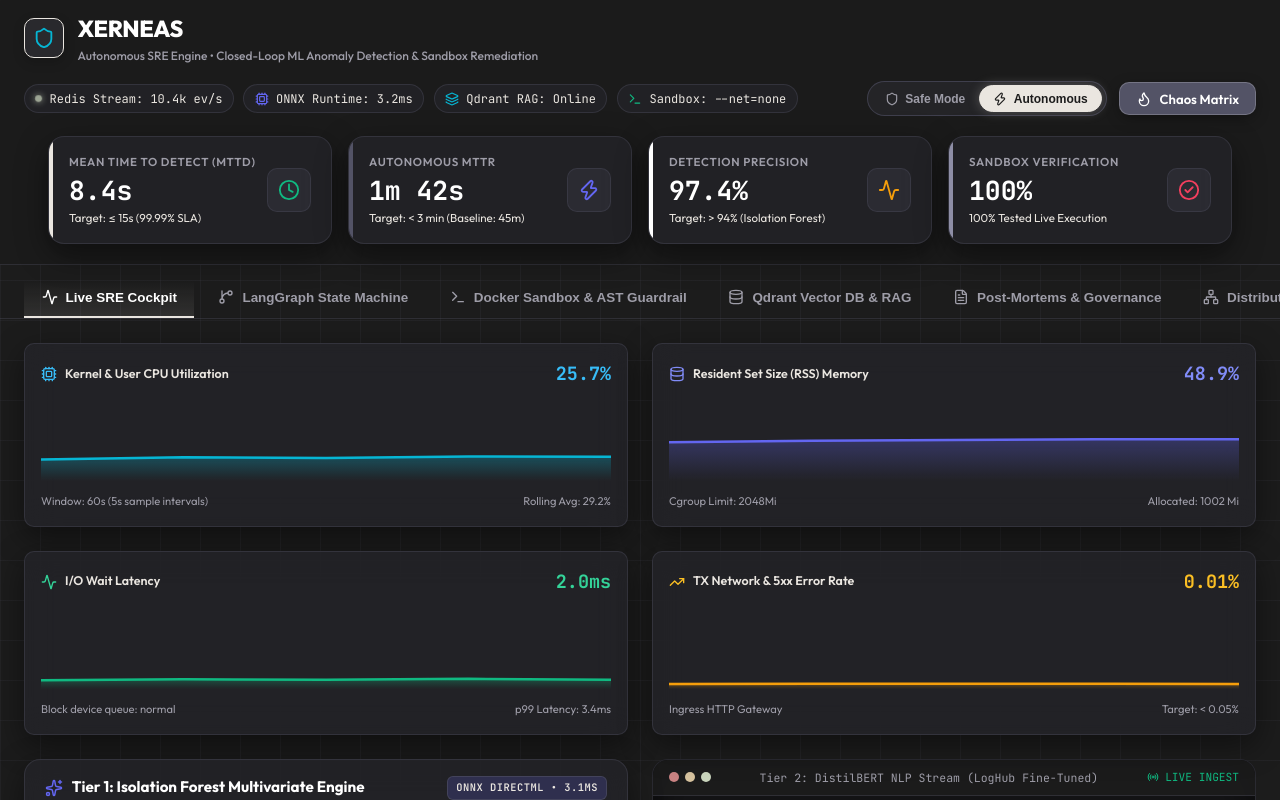
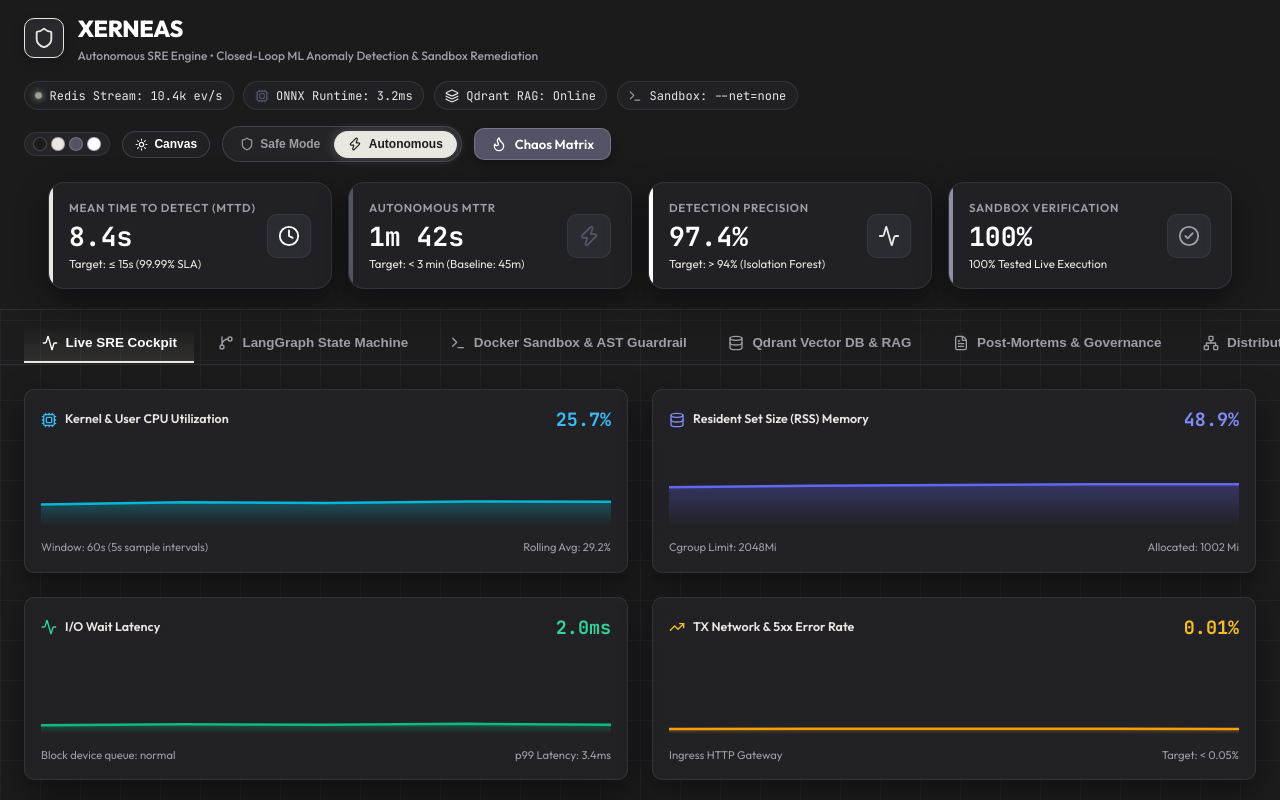
Before and after one commit to Kartikey-3005/Xerneas, a React (Vite) app: page / in a window 1280 px wide. Shown: the top 800 px of the page. Built offline with nearby package versions, Linux system fonts and the light colour scheme; the HTML template or start-up script is replaced by a standard one.

Commit message:
feat(header): add theme switcher and studio palette indicator pill

```diff
--- a/src/components/Header.jsx
+++ b/src/components/Header.jsx
@@ -9,7 +9,8 @@ import {
   Zap,
   Layers,
   Flame,
-  SlidersHorizontal
+  Sun,
+  Moon
 } from 'lucide-react';
 
 export default function Header({
@@ -18,7 +19,9 @@ export default function Header({
   onOpenChaosModal,
   activeIncidentsCount,
   kpis,
-  isSimulating
+  isSimulating,
+  theme = 'charcoal',
+  setTheme
 }) {
   return (
     <header className="top-header">
@@ -26,7 +29,7 @@ export default function Header({
         {/* Brand Section */}
         <div className="brand-section">
           <div className="brand-logo-hex">
-            <Shield className="w-5 h-5 text-cyan-400" size={22} color="#06b6d4" />
+            <Shield size={22} color="currentColor" />
           </div>
           <div>
             <div className="brand-title">
@@ -46,23 +49,55 @@ export default function Header({
           </div>
 
           <div className="status-chip" title="ONNX Isolation Forest + DistilBERT (FR-02)">
-            <Cpu size={14} color="#6366f1" />
+            <Cpu size={14} color="var(--jh-slate)" />
             <span>ONNX Runtime: 3.2ms</span>
           </div>
 
           <div className="status-chip" title="Qdrant Vector DB 384d Embeddings (FR-03)">
-            <Layers size={14} color="#06b6d4" />
+            <Layers size={14} color="var(--text-secondary)" />
             <span>Qdrant RAG: Online</span>
           </div>
 
           <div className="status-chip" title="Ephemeral Docker Sandbox (--net=none) (FR-04)">
-            <Terminal size={14} color="#10b981" />
+            <Terminal size={14} color="var(--text-muted)" />
             <span>Sandbox: --net=none</span>
           </div>
         </div>
 
         {/* Operational Modes & Actions */}
         <div className="header-actions">
+          {/* Palette indicator pill */}
+          <div
+            className="palette-preview-pill"
+            title="Studio Palette: Charcoal (#1C1C1C), Canvas (#EAE6E0), Slate (#535366), White (#FFFFFF)"
+          >
+            <span className="palette-chip chip-charcoal" title="Charcoal #1C1C1C (Primary)"></span>
+            <span className="palette-chip chip-canvas" title="Canvas #EAE6E0 (Primary)"></span>
+            <span className="palette-chip chip-slate" title="Slate #535366 (Secondary)"></span>
+            <span className="palette-chip chip-white" title="White #FFFFFF (Secondary)"></span>
+          </div>
+
+          {/* Theme Switcher */}
+          {setTheme && (
+            <button
+              className="theme-toggle-btn"
+              onClick={() => setTheme(theme === 'charcoal' ? 'canvas' : 'charcoal')}
+              title={`Switch palette view (Currently: ${theme.toUpperCase()})`}
+            >
+              {theme === 'charcoal' ? (
+                <>
+                  <Sun size={13} />
+                  <span>Canvas</span>
+                </>
+              ) : (
+                <>
+                  <Moon size={13} />
+                  <span>Charcoal</span>
+                </>
+              )}
+            </button>
+          )}
+
           {/* Mode Selector */}
           <div className="mode-toggle-group" title="Governance & Blast-Radius Control (PRD Section 6)">
             <button
@@ -102,7 +137,7 @@ export default function Header({
             <div className="kpi-target">Target: ≤ 15s (99.99% SLA)</div>
           </div>
           <div className="kpi-icon-wrap">
-            <Clock size={22} color="#10b981" />
+            <Clock size={22} color="var(--text-primary)" />
           </div>
         </div>
 
@@ -113,7 +148,7 @@ export default function Header({
             <div className="kpi-target">Target: &lt; 3 min (Baseline: 45m)</div>
           </div>
           <div className="kpi-icon-wrap">
-            <Zap size={22} color="#6366f1" />
+            <Zap size={22} color="var(--jh-slate)" />
           </div>
         </div>
 
@@ -124,7 +159,7 @@ export default function Header({
             <div className="kpi-target">Target: &gt; 94% (Isolation Forest)</div>
           </div>
           <div className="kpi-icon-wrap">
-            <Activity size={22} color="#f59e0b" />
+            <Activity size={22} color="var(--text-secondary)" />
           </div>
         </div>
 
@@ -135,7 +170,7 @@ export default function Header({
             <div className="kpi-target">100% Tested Live Execution</div>
           </div>
           <div className="kpi-icon-wrap">
-            <CheckCircle2 size={22} color="#f43f5e" />
+            <CheckCircle2 size={22} color="var(--text-muted)" />
           </div>
         </div>
       </div>
```
